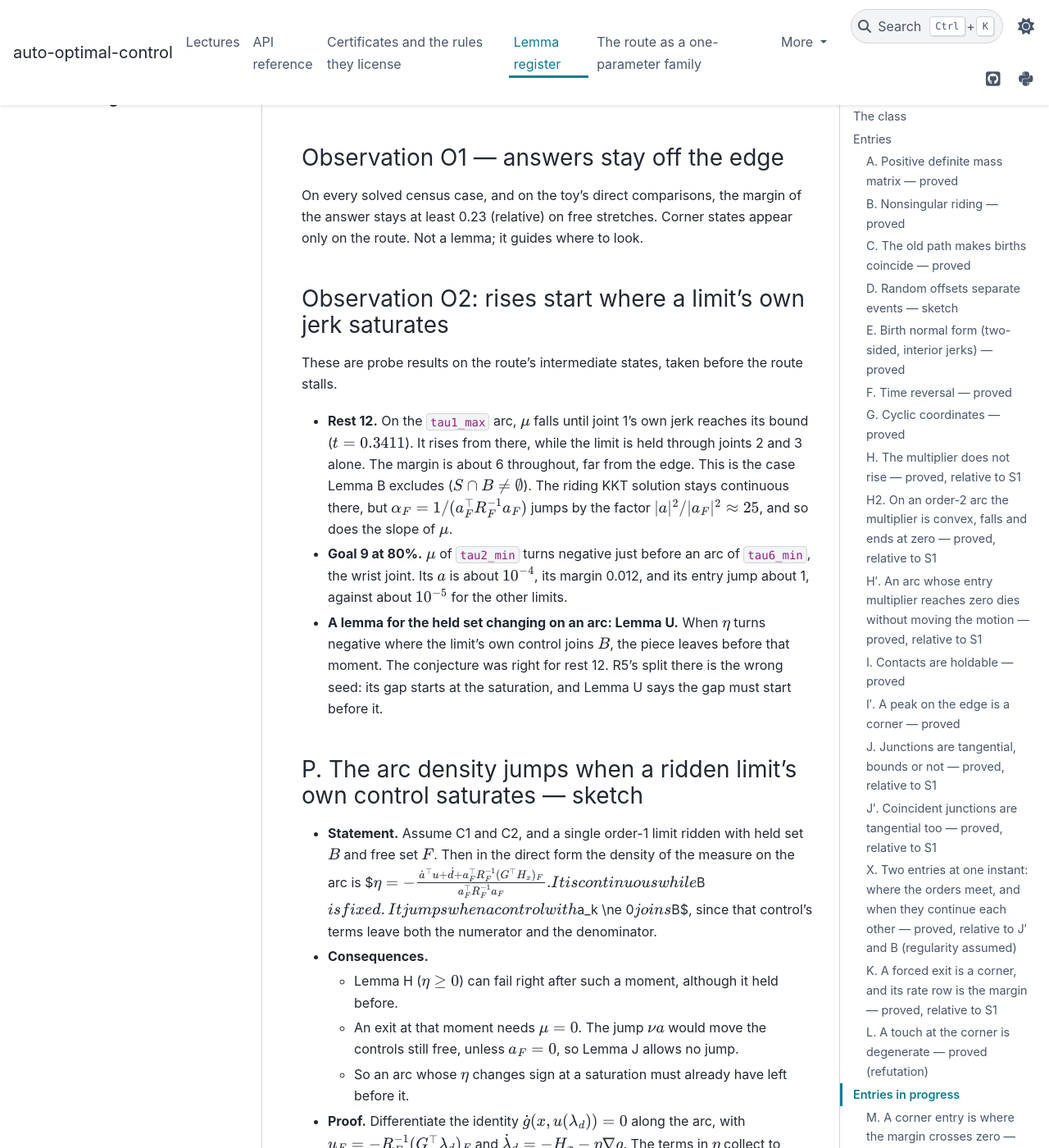
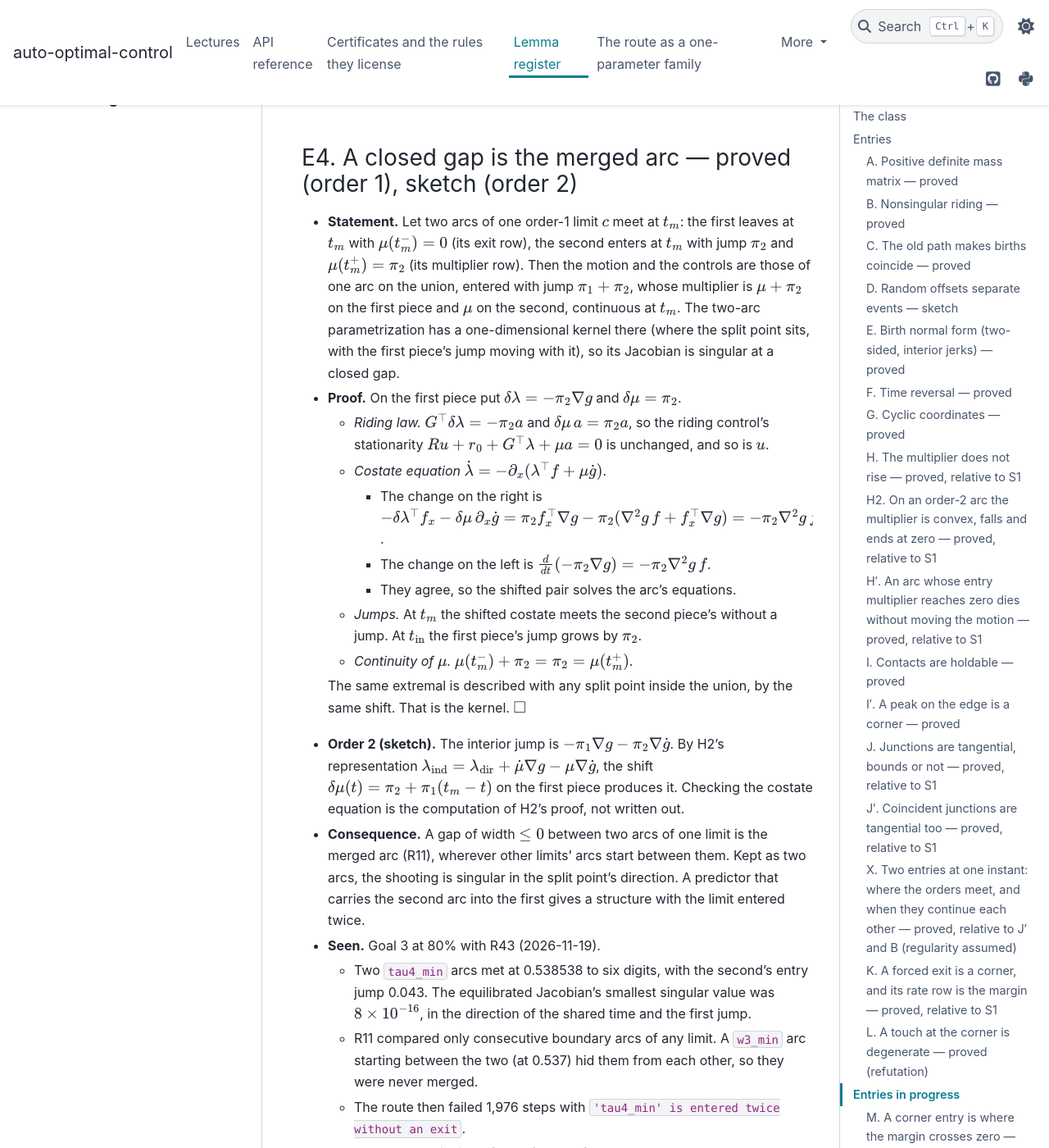
Before and after one commit to idm23/auto-optimal-control, a Sphinx documentation site: the page built from docs/notes/lemma_register.md, in a window 1280 px wide and 1400 px high, scrolled down 16947 px. Shown: the whole window at 82% size. Built offline with Sphinx 7.4.7 and the PyData theme 0.15.4, drawn with Linux system fonts in a browser that asks for light colours; some of the changed text lies outside the part shown.

Commit message:
Lemma E4 (a closed gap is the merged arc) and R11 merging arcs of one limit whatever starts between them
Co-Authored-By: Claude Opus 5.5 <noreply@anthropic.com>

```diff
--- a/docs/notes/lemma_register.md
+++ b/docs/notes/lemma_register.md
@@ -598,12 +598,57 @@ margin is zero exactly when the corner is the only control that holds $g$.
     $-1.6\times 10^{-6} \le g \le -1.2\times 10^{-7}$, and the rise of $\mu$
     falls from $1.8\times 10^{-4}$ to $10^{-12}$. R5's own seed there
     solves to a gap of zero width.
-- **Merge (E4).** E3 read backwards.
+- **Merge (E4).** E3 read backwards; proved below.
 - **Gap.** The held set must not change at the gap's ends in a way the
   released motion does not share. Rest 12 (O2), where a ridden limit's own
   jerk saturates, still cycles: it splits, the gap closes, it splits again.
 - **Used by.** R27, and R21 through it (the held-set window of goal 8 at 70%);
   R34 (the gap contains the window; wider seeds, goal 3 at 70%).
+
+### E4. A closed gap is the merged arc — proved (order 1), sketch (order 2)
+
+- **Statement.** Let two arcs of one order-1 limit $c$ meet at $t_m$: the first leaves
+  at $t_m$ with $\mu(t_m^-) = 0$ (its exit row), the second enters at $t_m$ with jump
+  $\pi_2$ and $\mu(t_m^+) = \pi_2$ (its multiplier row). Then the motion and the controls
+  are those of one arc on the union, entered with jump $\pi_1 + \pi_2$, whose multiplier
+  is $\mu + \pi_2$ on the first piece and $\mu$ on the second, continuous at $t_m$. The
+  two-arc parametrization has a one-dimensional kernel there (where the split point
+  sits, with the first piece's jump moving with it), so its Jacobian is singular at a
+  closed gap.
+- **Proof.** On the first piece put $\delta\lambda = -\pi_2 \nabla g$ and
+  $\delta\mu = \pi_2$.
+  - *Riding law.* $G^\top \delta\lambda = -\pi_2 a$ and $\delta\mu\, a = \pi_2 a$, so the
+    riding control's stationarity $R u + r_0 + G^\top\lambda + \mu a = 0$ is unchanged,
+    and so is $u$.
+  - *Costate equation* $\dot\lambda = -\partial_x(\lambda^\top f + \mu \dot g)$.
+    - The change on the right is
+      $-\delta\lambda^\top f_x - \delta\mu\, \partial_x \dot g
+      = \pi_2 f_x^\top \nabla g - \pi_2 (\nabla^2 g\, f + f_x^\top \nabla g) = -\pi_2 \nabla^2 g\, f$.
+    - The change on the left is $\tfrac{d}{dt}(-\pi_2 \nabla g) = -\pi_2 \nabla^2 g\, f$.
+    - They agree, so the shifted pair solves the arc's equations.
+  - *Jumps.* At $t_m$ the shifted costate meets the second piece's without a jump. At
+    $t_{\rm in}$ the first piece's jump grows by $\pi_2$.
+  - *Continuity of $\mu$.* $\mu(t_m^-) + \pi_2 = \pi_2 = \mu(t_m^+)$.
+
+  The same extremal is described with any split point inside the union, by the same
+  shift. That is the kernel. $\square$
+- **Order 2 (sketch).** The interior jump is $-\pi_1 \nabla g - \pi_2 \nabla \dot g$. By
+  H2's representation $\lambda_{\rm ind} = \lambda_{\rm dir} + \dot\mu \nabla g - \mu \nabla \dot g$,
+  the shift $\delta\mu(t) = \pi_2 + \pi_1 (t_m - t)$ on the first piece produces it.
+  Checking the costate equation is the computation of H2's proof, not written out.
+- **Consequence.** A gap of width $\le 0$ between two arcs of one limit is the merged arc
+  (R11), wherever other limits' arcs start between them. Kept as two arcs, the shooting
+  is singular in the split point's direction. A predictor that carries the second arc
+  into the first gives a structure with the limit entered twice.
+- **Seen.** Goal 3 at 80% with R43 (2026-11-19).
+  - Two `tau4_min` arcs met at 0.538538 to six digits, with the second's entry jump
+    0.043. The equilibrated Jacobian's smallest singular value was $8 \times 10^{-16}$,
+    in the direction of the shared time and the first jump.
+  - R11 compared only consecutive boundary arcs of any limit. A `w3_min` arc starting
+    between the two (at 0.537) hid them from each other, so they were never merged.
+  - The route then failed 1,976 steps with `'tau4_min' is entered twice without an exit`.
+- **Depends on.** The indirect form of S1; H2 for order 2.
+- **Used by.** R11.
 
 ### Observation O1 — answers stay off the edge
 
```
Also changed, not shown: 1 other file.
